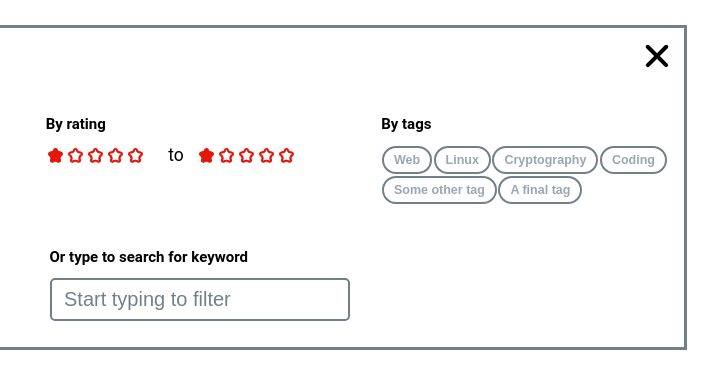
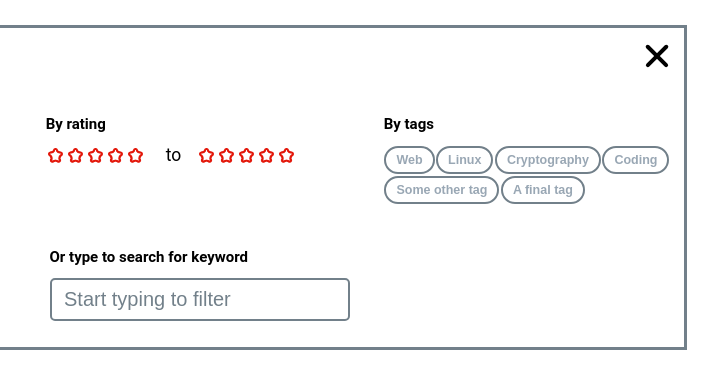
Before and after one commit to luddekallin/A2-upg2, a website: page index2.html in a window 1280 px wide. Shown: the full height of the page, 338-1056 px from the left. Drawn offline with Linux system fonts and the light colour scheme.

Commit message:
Add star rating filter

```diff
--- a/challenges.js
+++ b/challenges.js
@@ -0,0 +1,53 @@
+const activeFilters = {
+  minRating: 1,
+  maxRating: 5,
+};
+
+const minContainer = document.getElementById("min-stars");
+const maxContainer = document.getElementById("max-stars");
+
+for (let i = 5; i >= 1; i--) {
+  const minRadio = document.createElement("input");
+  minRadio.type = "radio";
+  minRadio.name = "minRating";
+  minRadio.id = "min-" + i;
+  minRadio.value = i;
+
+  const minLabel = document.createElement("label");
+  minLabel.htmlFor = "min-" + i;
+  minLabel.innerHTML = `<img src="images/Star 5.png" class="star-empty" alt="${i} stjärnor">
+ <img src="images/Star 2.png" class="star-filled" alt="${i} stjärnor"> `;
+
+  minContainer.appendChild(minRadio);
+  minContainer.appendChild(minLabel);
+
+  const maxRadio = document.createElement("input");
+  maxRadio.type = "radio";
+  maxRadio.name = "maxRating";
+  maxRadio.id = "max-" + i;
+  maxRadio.value = i;
+
+  const maxLabel = document.createElement("label");
+  maxLabel.htmlFor = "max-" + i;
+  maxLabel.innerHTML = `<img src="images/Star 5.png" class="star-empty" alt="${i} stjärnor">
+ <img src="images/Star 2.png" class="star-filled" alt="${i} stjärnor">`;
+
+  maxContainer.appendChild(maxRadio);
+  maxContainer.appendChild(maxLabel);
+}
+
+minContainer.addEventListener("change", (event) => {
+  activeFilters.minRating = Number(event.target.value);
+  if (activeFilters.minRating > activeFilters.maxRating) {
+    activeFilters.maxRating = activeFilters.minRating;
+    document.getElementById("max-" + activeFilters.minRating).checked = true;
+  }
+});
+
+maxContainer.addEventListener("change", (event) => {
+  activeFilters.maxRating = Number(event.target.value);
+  if (activeFilters.maxRating < activeFilters.minRating) {
+    activeFilters.minRating = activeFilters.maxRating;
+    document.getElementById("min-" + activeFilters.maxRating).checked = true;
+  }
+});
--- a/index2.html
+++ b/index2.html
@@ -20,18 +20,10 @@
 
       <div class="filter-navrating">
         <h2>By rating</h2>
-        <div class="starRating">
-          <button class="Star"><img src="images/Star 2.png" /></button>
-          <button class="Star"><img src="images/Star 5.png" /></button>
-          <button class="Star"><img src="images/Star 5.png" /></button>
-          <button class="Star"><img src="images/Star 5.png" /></button>
-          <button class="Star"><img src="images/Star 5.png" /></button>
+        <div class="rating-wrapper">
+    <div id="min-stars" class="star-rating"></div>
           <p>to</p>
-          <button class="Star"><img src="images/Star 2.png" /></button>
-          <button class="Star"><img src="images/Star 5.png" /></button>
-          <button class="Star"><img src="images/Star 5.png" /></button>
-          <button class="Star"><img src="images/Star 5.png" /></button>
-          <button class="Star"><img src="images/Star 5.png" /></button>
+   <div id="max-stars" class="star-rating"></div>
         </div>
       </div>
 
@@ -52,3 +44,4 @@
     </div>
   </nav>
 </div>
+<script src="challenges.js"></script>
--- a/src/sections/filter.scss
+++ b/src/sections/filter.scss
@@ -9,10 +9,10 @@ $font-main: "Roboto", sans-serif;
   border: 0.15rem solid $border-accent;
   font-family: $font-main;
   color: $text-black;
-  height: 13rem;
+  min-height: 13rem;
   max-width: 39rem;
   margin: 1rem 2rem;
-  padding: 0.5rem 0 0.5rem 1rem;
+  padding: 0.5rem 0 1rem 1rem;
   box-sizing: border-box;
   position: relative;
 }
@@ -30,7 +30,7 @@ $font-main: "Roboto", sans-serif;
     display: flex;
     flex-wrap: wrap;
     align-content: flex-start;
-    margin-left: 1.4rem;
+    margin-left: 1.5rem;
   }
 
   &search {
@@ -78,7 +78,7 @@ h3 {
 }
 
 p {
-  margin: 0 0.5rem 0 0.9rem;
+  margin: 0 0.1rem 0 0.3rem;
   font-size: 0.7rem;
 }
 
@@ -132,19 +132,38 @@ input {
   }
 }
 
-.starRating {
+.rating-wrapper {
   display: flex;
   align-items: center;
+  gap: 0.5rem;
 }
 
-.Star {
-  background-color: transparent;
-  border: none;
-  width: 0.6rem;
-  height: 0.6rem;
-  cursor: pointer;
-  margin: 0 0.1rem;
-  padding: 0;
+.star-rating {
+  display: flex;
+  flex-direction: row-reverse;
+
+  input[type="radio"] {
+    display: none;
+  }
+
+  label {
+    width: auto;
+    cursor: pointer;
+    margin: 0 0.1rem;
+  }
+
+  .star-filled {
+    display: none;
+  }
+
+  input[type="radio"]:checked ~ label {
+    .star-empty {
+      display: none;
+    }
+    .star-filled {
+      display: block;
+    }
+  }
 }
 
 img {
```
Also changed, not shown: output.css.
